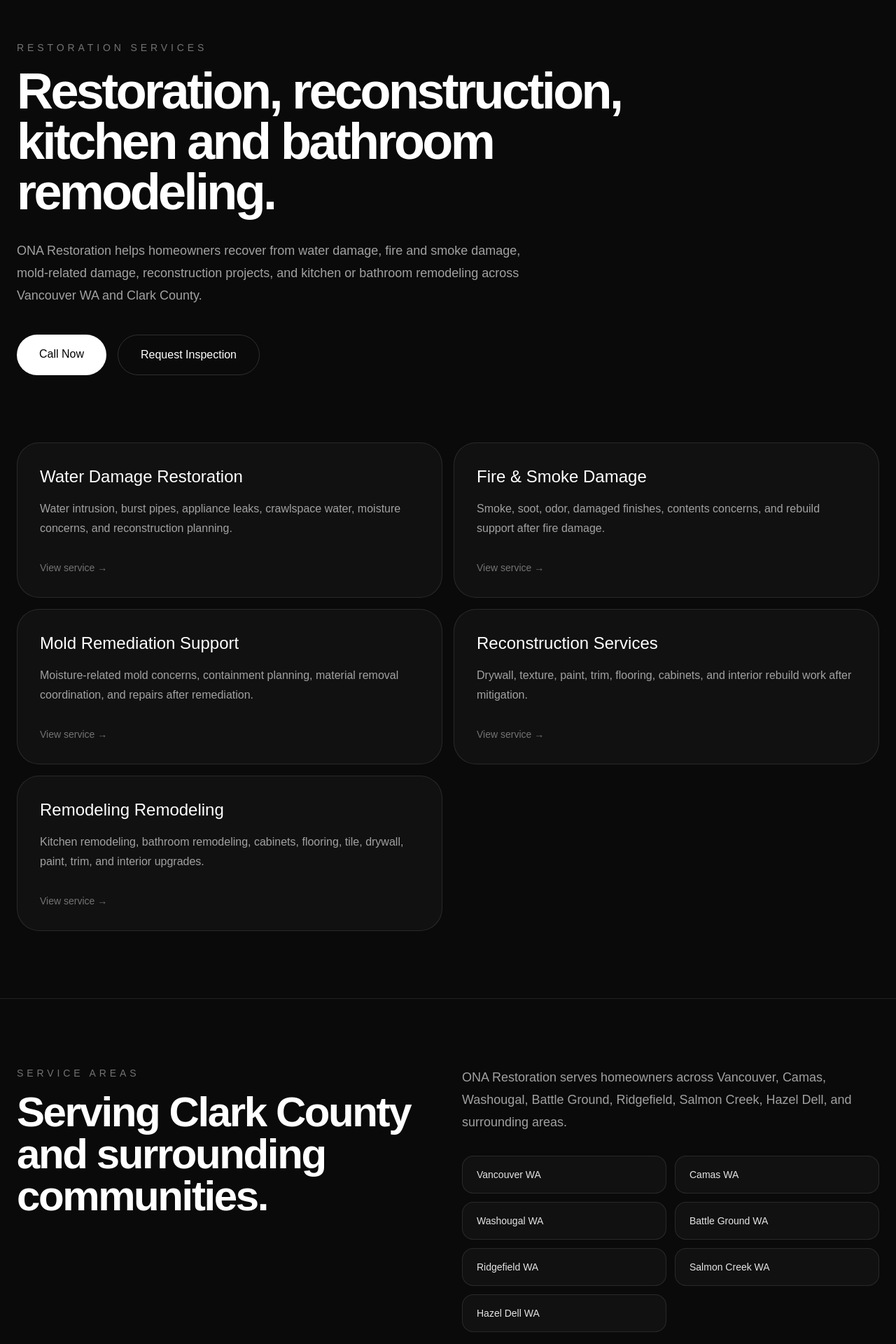
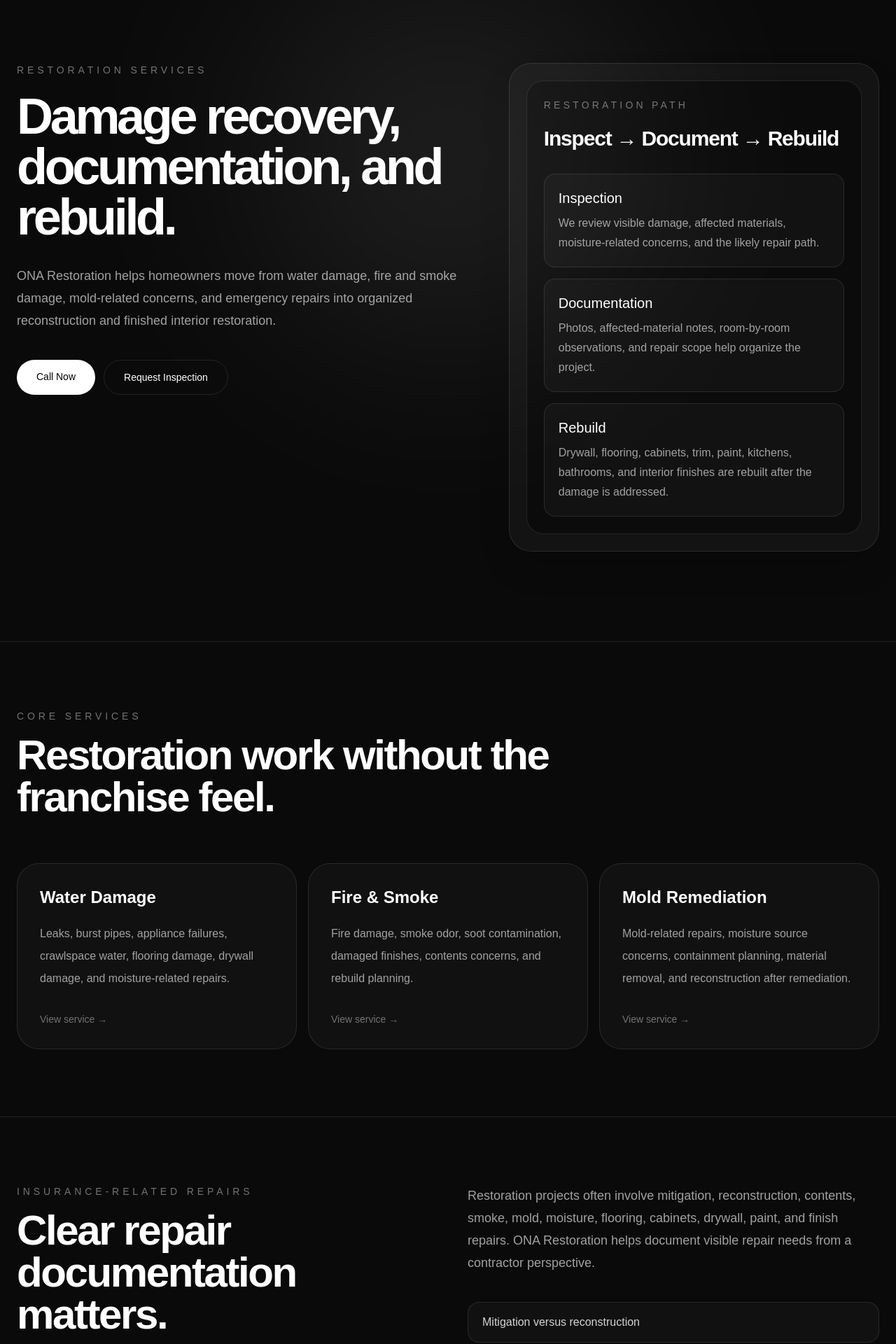
Before and after one commit to dmitzin-web/ona-restore, a Next.js app: page /restoration in a window 1280 px wide. Shown: the part 160-2080 px from the top of the page at 70% size. Built offline with nearby package versions, Linux system fonts and the light colour scheme; no server answers.

Commit message:
Consolidate insurance content into restoration and refine site structure

```diff
--- a/app/kitchen-bathroom-remodeling/page.tsx
+++ b/app/kitchen-bathroom-remodeling/page.tsx
@@ -153,8 +153,8 @@
                 Reconstruction
               </a>
 
-              <a href="/insurance-claims" className="rounded-full border border-white/15 px-5 py-3 text-neutral-200">
-                Insurance Claims
+              <a href="/restoration" className="rounded-full border border-white/15 px-5 py-3 text-neutral-200">
+                Restoration Documentation
               </a>
 
               <a href="/locations" className="rounded-full border border-white/15 px-5 py-3 text-neutral-200">
--- a/app/page.tsx
+++ b/app/page.tsx
@@ -200,10 +200,10 @@
             </p>
 
             <a
-              href="/insurance-claims"
+              href="/restoration"
               className="mt-8 inline-flex rounded-full border border-white/10 px-7 py-3.5 text-sm font-medium transition hover:border-white/30"
             >
-              Insurance Claim Support
+              Restoration Documentation
             </a>
           </div>
         </div>
--- a/app/restoration/page.tsx
+++ b/app/restoration/page.tsx
@@ -1,100 +1,164 @@
+import ServiceSchema from '@/components/ServiceSchema'
+
 const services = [
   {
-    title: 'Water Damage Restoration',
+    title: 'Water Damage',
     href: '/restoration/water-damage',
     description:
-      'Water intrusion, burst pipes, appliance leaks, crawlspace water, moisture concerns, and reconstruction planning.',
+      'Leaks, burst pipes, appliance failures, crawlspace water, flooring damage, drywall damage, and moisture-related repairs.',
   },
   {
-    title: 'Fire & Smoke Damage',
+    title: 'Fire & Smoke',
     href: '/restoration/fire-smoke-damage',
     description:
-      'Smoke, soot, odor, damaged finishes, contents concerns, and rebuild support after fire damage.',
+      'Fire damage, smoke odor, soot contamination, damaged finishes, contents concerns, and rebuild planning.',
   },
   {
-    title: 'Mold Remediation Support',
+    title: 'Mold Remediation',
     href: '/restoration/mold-remediation',
     description:
-      'Moisture-related mold concerns, containment planning, material removal coordination, and repairs after remediation.',
-  },
-  {
-    title: 'Reconstruction Services',
-    href: '/restoration/reconstruction',
-    description:
-      'Drywall, texture, paint, trim, flooring, cabinets, and interior rebuild work after mitigation.',
-  },
-  {
-    title: 'Remodeling Remodeling',
-    href: '/kitchen-bathroom-remodeling',
-    description:
-      'Kitchen remodeling, bathroom remodeling, cabinets, flooring, tile, drywall, paint, trim, and interior upgrades.',
+      'Mold-related repairs, moisture source concerns, containment planning, material removal, and reconstruction after remediation.',
   },
 ]
 
+const process = [
+  {
+    title: 'Inspection',
+    text:
+      'We review visible damage, affected materials, moisture-related concerns, and the likely repair path.',
+  },
+  {
+    title: 'Documentation',
+    text:
+      'Photos, affected-material notes, room-by-room observations, and repair scope help organize the project.',
+  },
+  {
+    title: 'Rebuild',
+    text:
+      'Drywall, flooring, cabinets, trim, paint, kitchens, bathrooms, and interior finishes are rebuilt after the damage is addressed.',
+  },
+]
+
+const claimTopics = [
+  'Mitigation versus reconstruction',
+  'Repair scope documentation',
+  'Insurance estimate review from a contractor perspective',
+  'Photos, measurements, and affected-material notes',
+  'Kitchen and bathroom rebuild after a covered loss',
+  'Recoverable depreciation and completion documentation',
+]
+
 const areas = [
-  { name: 'Vancouver WA', href: '/vancouver-wa' },
-  { name: 'Camas WA', href: '/camas-wa' },
-  { name: 'Washougal WA', href: '/washougal-wa' },
-  { name: 'Battle Ground WA', href: '/battle-ground-wa' },
-  { name: 'Ridgefield WA', href: '/ridgefield-wa' },
-  { name: 'Salmon Creek WA', href: '/salmon-creek-wa' },
-  { name: 'Hazel Dell WA', href: '/hazel-dell-wa' },
+  'Vancouver WA',
+  'Camas WA',
+  'Washougal WA',
+  'Battle Ground WA',
+  'Ridgefield WA',
+  'Salmon Creek WA',
+  'Hazel Dell WA',
 ]
 
 export const metadata = {
   title: 'Restoration Services in Vancouver WA | ONA Restoration',
   description:
-    'Water damage restoration, fire and smoke damage restoration, mold remediation support, reconstruction, kitchen remodeling, and bathroom remodeling in Vancouver WA and Clark County.',
+    'Water damage restoration, fire and smoke damage restoration, mold remediation support, reconstruction, insurance repair documentation, kitchen rebuilds, and bathroom rebuilds in Vancouver WA and Clark County.',
 }
 
 export default function RestorationPage() {
   return (
     <main className="min-h-screen bg-neutral-950 text-white">
-      <section className="mx-auto max-w-7xl px-6 py-24">
-        <p className="mb-4 text-sm uppercase tracking-[0.35em] text-neutral-500">
+      <ServiceSchema
+        name="Restoration Services"
+        description="Water damage restoration, fire and smoke damage restoration, mold remediation support, reconstruction, and insurance-related repair documentation in Vancouver WA and Clark County."
+        url="https://onarestore.com/restoration"
+      />
+
+      <section className="relative overflow-hidden">
+        <div className="pointer-events-none absolute left-1/2 top-0 h-[520px] w-[520px] -translate-x-1/2 rounded-full bg-white/10 blur-[140px]" />
+
+        <div className="mx-auto grid max-w-7xl gap-14 px-6 py-24 md:grid-cols-[1.1fr_0.9fr] md:py-32">
+          <div>
+            <p className="text-sm uppercase tracking-[0.35em] text-neutral-500">
               Restoration Services
             </p>
 
-        <h1 className="max-w-5xl text-5xl font-semibold tracking-[-0.05em] md:text-7xl">
-          Restoration, reconstruction, kitchen and bathroom remodeling.
+            <h1 className="mt-5 max-w-5xl text-5xl font-semibold tracking-[-0.06em] md:text-7xl">
+              Damage recovery, documentation, and rebuild.
             </h1>
 
             <p className="mt-8 max-w-3xl text-lg leading-8 text-neutral-400">
-          ONA Restoration helps homeowners recover from water damage, fire and
-          smoke damage, mold-related damage, reconstruction projects, and
-          kitchen or bathroom remodeling across Vancouver WA and Clark County.
+              ONA Restoration helps homeowners move from water damage, fire and
+              smoke damage, mold-related concerns, and emergency repairs into
+              organized reconstruction and finished interior restoration.
             </p>
 
-        <div className="mt-10 flex flex-col gap-4 sm:flex-row">
+            <div className="mt-10 flex flex-col gap-3 sm:flex-row">
               <a
                 href="tel:+13608233196"
-            className="rounded-full bg-white px-8 py-4 text-center font-medium text-black"
+                className="rounded-full bg-white px-7 py-3.5 text-center text-sm font-medium text-black"
               >
                 Call Now
               </a>
 
               <a
                 href="/contact"
-            className="rounded-full border border-white/15 px-8 py-4 text-center font-medium"
+                className="rounded-full border border-white/10 px-7 py-3.5 text-center text-sm font-medium transition hover:border-white/30"
               >
                 Request Inspection
               </a>
             </div>
+          </div>
+
+          <div className="rounded-[2rem] border border-white/10 bg-white/[0.04] p-6 shadow-2xl">
+            <div className="rounded-[1.5rem] border border-white/10 bg-black/40 p-6">
+              <p className="text-sm uppercase tracking-[0.3em] text-neutral-500">
+                Restoration Path
+              </p>
+
+              <h2 className="mt-5 text-3xl font-semibold tracking-[-0.04em]">
+                Inspect → Document → Rebuild
+              </h2>
+
+              <div className="mt-8 space-y-4">
+                {process.map((item) => (
+                  <div
+                    key={item.title}
+                    className="rounded-2xl border border-white/10 bg-white/[0.03] p-5"
+                  >
+                    <h3 className="text-xl font-medium">{item.title}</h3>
+                    <p className="mt-2 leading-7 text-neutral-400">
+                      {item.text}
+                    </p>
+                  </div>
+                ))}
+              </div>
+            </div>
+          </div>
+        </div>
       </section>
 
-      <section className="mx-auto max-w-7xl px-6 pb-24">
-        <div className="grid gap-4 md:grid-cols-2">
+      <section className="border-t border-white/10">
+        <div className="mx-auto max-w-7xl px-6 py-24">
+          <div className="max-w-3xl">
+            <p className="text-sm uppercase tracking-[0.35em] text-neutral-500">
+              Core Services
+            </p>
+
+            <h2 className="mt-4 text-4xl font-semibold tracking-[-0.04em] md:text-6xl">
+              Restoration work without the franchise feel.
+            </h2>
+          </div>
+
+          <div className="mt-16 grid gap-4 md:grid-cols-3">
             {services.map((service) => (
               <a
                 key={service.href}
                 href={service.href}
                 className="group rounded-[2rem] border border-white/10 bg-white/[0.03] p-8 transition hover:border-white/25 hover:bg-white/[0.06]"
               >
-              <h2 className="text-2xl font-medium">
-                {service.title}
-              </h2>
+                <h3 className="text-2xl font-semibold">{service.title}</h3>
 
-              <p className="mt-4 leading-7 text-neutral-400">
+                <p className="mt-5 leading-8 text-neutral-400">
                   {service.description}
                 </p>
 
@@ -104,36 +168,116 @@
               </a>
             ))}
           </div>
+        </div>
       </section>
 
       <section className="border-t border-white/10">
-        <div className="mx-auto grid max-w-7xl gap-10 px-6 py-24 md:grid-cols-2">
+        <div className="mx-auto grid max-w-7xl gap-14 px-6 py-24 md:grid-cols-2">
           <div>
             <p className="text-sm uppercase tracking-[0.35em] text-neutral-500">
-              Service Areas
+              Insurance-Related Repairs
             </p>
 
             <h2 className="mt-4 text-4xl font-semibold tracking-[-0.04em] md:text-6xl">
-              Serving Clark County and surrounding communities.
+              Clear repair documentation matters.
             </h2>
           </div>
 
           <div>
             <p className="text-lg leading-8 text-neutral-400">
-              ONA Restoration serves homeowners across Vancouver, Camas,
-              Washougal, Battle Ground, Ridgefield, Salmon Creek, Hazel Dell,
-              and surrounding areas.
+              Restoration projects often involve mitigation, reconstruction,
+              contents, smoke, mold, moisture, flooring, cabinets, drywall,
+              paint, and finish repairs. ONA Restoration helps document visible
+              repair needs from a contractor perspective.
             </p>
 
-            <div className="mt-8 grid gap-3 sm:grid-cols-2">
+            <div className="mt-10 grid gap-3">
+              {claimTopics.map((item) => (
+                <div
+                  key={item}
+                  className="rounded-2xl border border-white/10 bg-white/[0.03] px-5 py-4 text-neutral-300"
+                >
+                  {item}
+                </div>
+              ))}
+            </div>
+
+            <p className="mt-8 text-sm leading-6 text-neutral-500">
+              ONA Restoration is not a public adjuster and does not make
+              insurance coverage determinations. Coverage depends on the policy
+              and insurance carrier.
+            </p>
+          </div>
+        </div>
+      </section>
+
+      <section className="border-t border-white/10">
+        <div className="mx-auto grid max-w-7xl gap-14 px-6 py-24 md:grid-cols-2">
+          <div>
+            <p className="text-sm uppercase tracking-[0.35em] text-neutral-500">
+              Rebuild + Remodeling
+            </p>
+
+            <h2 className="mt-4 text-4xl font-semibold tracking-[-0.04em] md:text-6xl">
+              From damage repair to finished interiors.
+            </h2>
+          </div>
+
+          <div>
+            <p className="text-lg leading-8 text-neutral-400">
+              After water, fire, smoke, or mold-related damage, the rebuild
+              often touches the same areas homeowners care about most:
+              kitchens, bathrooms, flooring, cabinets, drywall, paint, trim,
+              and interior finishes.
+            </p>
+
+            <div className="mt-8 flex flex-wrap gap-3">
+              <a href="/kitchen-remodeling" className="rounded-full border border-white/15 px-5 py-3 text-neutral-200">
+                Kitchen Remodeling
+              </a>
+
+              <a href="/bathroom-remodeling" className="rounded-full border border-white/15 px-5 py-3 text-neutral-200">
+                Bathroom Remodeling
+              </a>
+
+              <a href="/projects" className="rounded-full border border-white/15 px-5 py-3 text-neutral-200">
+                Projects
+              </a>
+
+              <a href="/contact" className="rounded-full border border-white/15 px-5 py-3 text-neutral-200">
+                Request Inspection
+              </a>
+            </div>
+          </div>
+        </div>
+      </section>
+
+      <section className="border-t border-white/10">
+        <div className="mx-auto grid max-w-7xl gap-14 px-6 py-24 md:grid-cols-2">
+          <div>
+            <p className="text-sm uppercase tracking-[0.35em] text-neutral-500">
+              Local Service Area
+            </p>
+
+            <h2 className="mt-4 text-4xl font-semibold tracking-[-0.04em] md:text-6xl">
+              Built around Vancouver and Clark County.
+            </h2>
+          </div>
+
+          <div>
+            <p className="text-lg leading-8 text-neutral-400">
+              ONA Restoration focuses on Vancouver WA and surrounding Clark
+              County communities.
+            </p>
+
+            <div className="mt-8 flex flex-wrap gap-3">
               {areas.map((area) => (
-                <a
-                  key={area.href}
-                  href={area.href}
-                  className="rounded-2xl border border-white/10 bg-white/[0.03] px-5 py-4 text-sm text-neutral-200 transition hover:border-white/25"
+                <span
+                  key={area}
+                  className="rounded-full border border-white/10 px-5 py-3 text-neutral-300"
                 >
-                  {area.name}
-                </a>
+                  {area}
+                </span>
               ))}
             </div>
           </div>
--- a/app/sitemap.ts
+++ b/app/sitemap.ts
@@ -5,23 +5,26 @@
 
   return [
     { url: baseUrl, lastModified: new Date() },
+
     { url: `${baseUrl}/restoration`, lastModified: new Date() },
+    { url: `${baseUrl}/restoration/water-damage`, lastModified: new Date() },
+    { url: `${baseUrl}/restoration/fire-smoke-damage`, lastModified: new Date() },
+    { url: `${baseUrl}/restoration/mold-remediation`, lastModified: new Date() },
+
     { url: `${baseUrl}/kitchen-bathroom-remodeling`, lastModified: new Date() },
+    { url: `${baseUrl}/kitchen-remodeling`, lastModified: new Date() },
+    { url: `${baseUrl}/bathroom-remodeling`, lastModified: new Date() },
+
+    { url: `${baseUrl}/projects`, lastModified: new Date() },
+    { url: `${baseUrl}/about`, lastModified: new Date() },
     { url: `${baseUrl}/contact`, lastModified: new Date() },
-    { url: `${baseUrl}/about`, lastModified: new Date() },
-    { url: `${baseUrl}/projects`, lastModified: new Date() },
-    { url: `${baseUrl}/reviews`, lastModified: new Date() },
+
+    { url: `${baseUrl}/vancouver-wa`, lastModified: new Date() },
+    { url: `${baseUrl}/locations`, lastModified: new Date() },
+
     { url: `${baseUrl}/learn`, lastModified: new Date() },
     { url: `${baseUrl}/learn/water-damage-first-24-hours`, lastModified: new Date() },
     { url: `${baseUrl}/learn/water-damage-insurance-claim`, lastModified: new Date() },
     { url: `${baseUrl}/learn/hidden-moisture-after-water-damage`, lastModified: new Date() },
-    { url: `${baseUrl}/locations`, lastModified: new Date() },
-    { url: `${baseUrl}/restoration/water-damage`, lastModified: new Date() },
-    { url: `${baseUrl}/restoration/fire-smoke-damage`, lastModified: new Date() },
-    { url: `${baseUrl}/restoration/mold-remediation`, lastModified: new Date() },
-    { url: `${baseUrl}/restoration/reconstruction`, lastModified: new Date() },
-    { url: `${baseUrl}/kitchen-remodeling`, lastModified: new Date() },
-    { url: `${baseUrl}/bathroom-remodeling`, lastModified: new Date() },
-    { url: `${baseUrl}/vancouver-wa`, lastModified: new Date() },
   ]
 }
--- a/components/LocalTrustSection.tsx
+++ b/components/LocalTrustSection.tsx
@@ -28,7 +28,7 @@
             </a>
 
             <a
-              href="/insurance-claims"
+              href="/restoration"
               className="rounded-2xl border border-white/10 bg-white/[0.03] px-5 py-4 text-sm text-neutral-200 transition hover:border-white/25"
             >
               Insurance claim support
--- a/components/LocationPage.tsx
+++ b/components/LocationPage.tsx
@@ -110,8 +110,8 @@
                 Bathroom Remodeling
               </a>
 
-              <a href="/insurance-claims" className="rounded-full border border-white/15 px-5 py-3 text-neutral-200">
-                Insurance Claims
+              <a href="/restoration" className="rounded-full border border-white/15 px-5 py-3 text-neutral-200">
+                Restoration Documentation
               </a>
             </div>
           </section>
```
Lines whose indentation alone changed are shown as unchanged.
